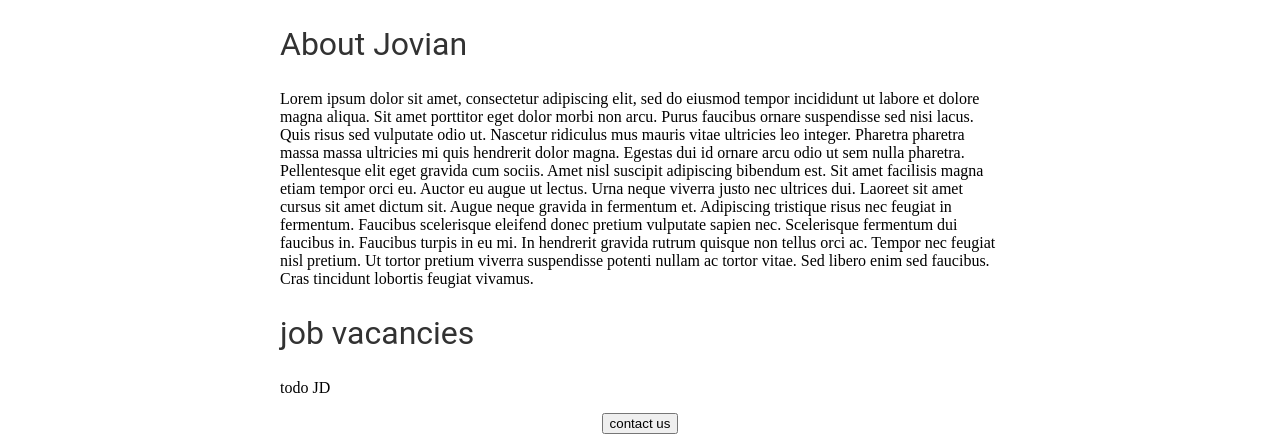
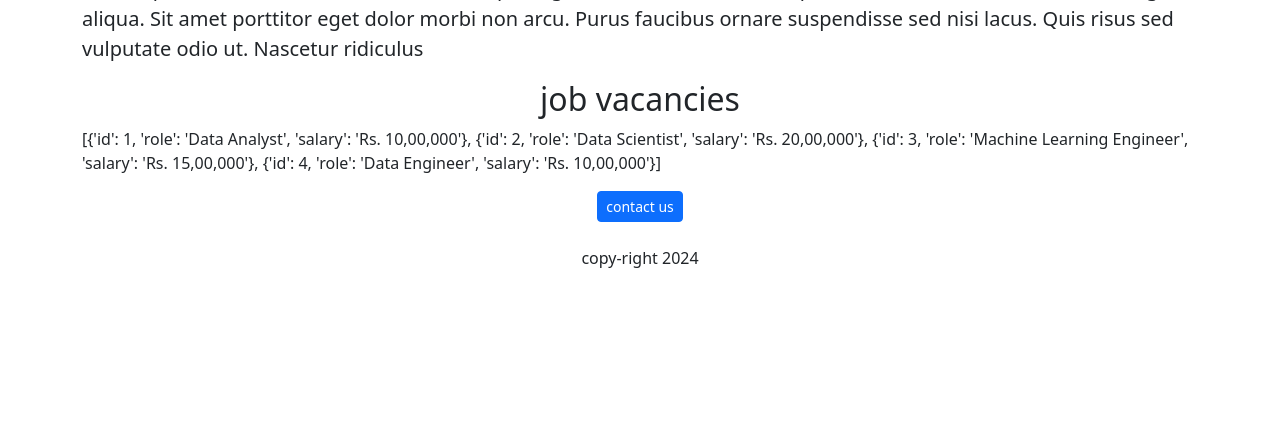
Before and after one commit to GOKUL-CSE/gokul-careers-website, a Flask app: page / in a window 1280 px wide. Shown: the part 488-930 px from the top of the page. After the commit the page ends 756 px from the top, so only its background shows below. Run offline with Flask 3, Linux system fonts and the light colour scheme.

Commit message:
templates added

```diff
--- a/app.py
+++ b/app.py
@@ -1,9 +1,37 @@
 from re import DEBUG, template
 from flask import Flask, render_template
 app = Flask(__name__)
+JOBS = [
+    {
+        'id' : 1,
+        'role' : "Data Analyst",
+        'salary' : "Rs. 10,00,000"
+    },
+    {
+        'id' : 2,
+        'role' : "Data Scientist",
+        'salary' : "Rs. 20,00,000"
+    },
+    {
+        'id' : 3,
+        'role' : "Machine Learning Engineer",
+        'salary': "Rs. 15,00,000"
+    },
+    {
+        'id' : 4,
+        'role' : "Data Engineer",
+        'salary' : "Rs. 10,00,000"
+    }
+
+
+]
+
+
+
+
 @app.route('/')
 def hello_world():
-    return render_template('home.html')
+    return render_template('home.html',jobs = JOBS)
 
 if __name__ == '__main__':
     app.run(host='0.0.0.0',debug  = True)
--- a/templates/home.html
+++ b/templates/home.html
@@ -1,49 +1,39 @@
 <! DOCTYPE html>
 <html>
   <head>
-    <style>
-      h1{
-        font-family :Roboto;
-        font-size : 40px;
-        font-weight : normal;
-        color : RGB(100,100,100);
-        text-align : center;
-      }
-      #banner{
-        width : 100%;
-        height : 360px;
-        object-fit : cover;
-      }
-      h2 {
-        font-size : 32px;
-        font-family : Roboto;
-        font-weight :normal;
-        color : RGB(50,50,50);
-      }
-      #container{
-        max-width : 720px;
-        margin : 0 auto 0 auto;
-      }
+    <meta charset="utf-8">
+    <meta name="viewport" content="width=device-width, initial-scale=1">
+    <link href="https://cdn.jsdelivr.net/npm/bootstrap@5.3.3/dist/css/bootstrap.min.css" rel="stylesheet" integrity="sha384-QWTKZyjpPEjISv5WaRU9OFeRpok6YctnYmDr5pNlyT2bRjXh0JMhjY6hW+ALEwIH" crossorigin="anonymous">
+  <style>
+    #banner{
+      height:  360px ;
+      object-fit :cover;
 
-    </style>
-    <tittle>
-      Carrier Website
+      width:  100% ;
 
-    </tittle>
-  </head>
+    }
+  </style>
+
+</head>
+
+
+
   <body>
-    <div id = 'container'>
+    <div class = "container">
 
-  <h1> Carrear Hi</h1>
-  <img id = 'banner'src ="static/saulo-mohana-wNz7_5EvUWU-unsplash.jpg" height="320"">
-  <h2> About Jovian</h2>
-  <p>Lorem ipsum dolor sit amet, consectetur adipiscing elit, sed do eiusmod tempor incididunt ut labore et dolore magna aliqua. Sit amet porttitor eget dolor morbi non arcu. Purus faucibus ornare suspendisse sed nisi lacus. Quis risus sed vulputate odio ut. Nascetur ridiculus mus mauris vitae ultricies leo integer. Pharetra pharetra massa massa ultricies mi quis hendrerit dolor magna. Egestas dui id ornare arcu odio ut sem nulla pharetra. Pellentesque elit eget gravida cum sociis. Amet nisl suscipit adipiscing bibendum est. Sit amet facilisis magna etiam tempor orci eu. Auctor eu augue ut lectus. Urna neque viverra justo nec ultrices dui.
+  <h1 class = "text-center" mt-2 mb-4> Carrear Hi</h1>
+      <img class = "img-fluid" id = "banner" src="static/clark-tibbs-oqStl2L5oxI-unsplash.jpg" >
+  <h2 class = "text-center" mt-2 mb-4> About Jovian</h2>
+  <p class="lead">Lorem ipsum dolor sit amet, consectetur adipiscing elit, sed do eiusmod tempor incididunt ut labore et dolore magna aliqua. Sit amet porttitor eget dolor morbi non arcu. Purus faucibus ornare suspendisse sed nisi lacus. Quis risus sed vulputate odio ut. Nascetur ridiculus
 
-  Laoreet sit amet cursus sit amet dictum sit. Augue neque gravida in fermentum et. Adipiscing tristique risus nec feugiat in fermentum. Faucibus scelerisque eleifend donec pretium vulputate sapien nec. Scelerisque fermentum dui faucibus in. Faucibus turpis in eu mi. In hendrerit gravida rutrum quisque non tellus orci ac. Tempor nec feugiat nisl pretium. Ut tortor pretium viverra suspendisse potenti nullam ac tortor vitae. Sed libero enim sed faucibus. Cras tincidunt lobortis feugiat vivamus.</p>
-    <h2>job vacancies</h2>
-    <p>todo JD</p>
-      <div style="text-align : center">
-    <button>contact us</button>
+  </p>
+
+    <h2 class = "text-center"mt-2 mb-4>job vacancies</h2>
+
+      <p>{{jobs}}</p>
+    <div class = "text-center">
+    <button class ="btn btn-primary btn-sm">contact us</button>
+    <p class = "mt-4"> copy-right 2024</p>
     </div>
     </div>
   </body>
```
Also changed, not shown: static/clark-tibbs-oqStl2L5oxI-unsplash.jpg (added).
